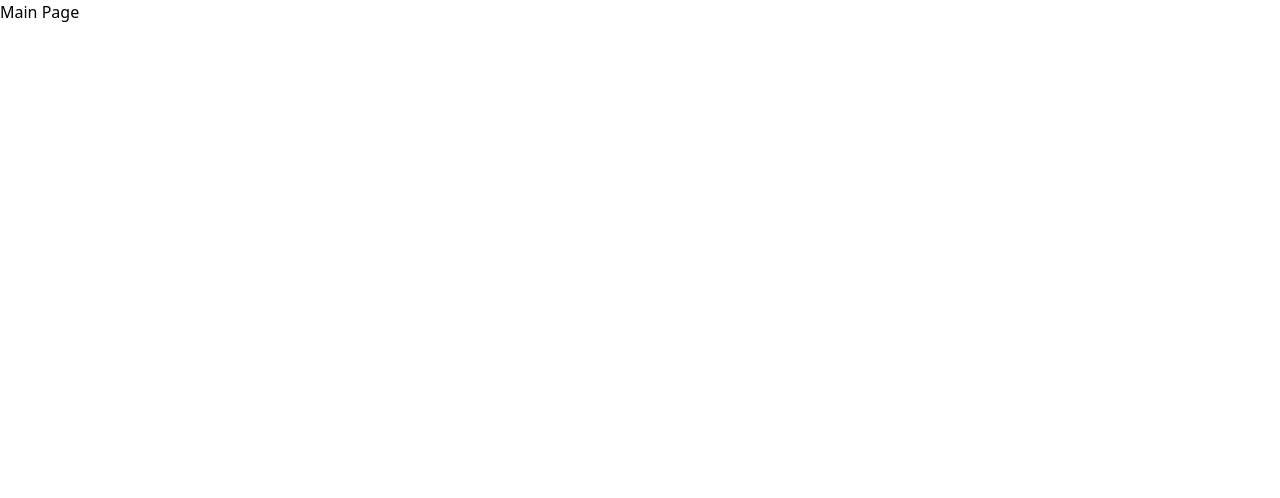
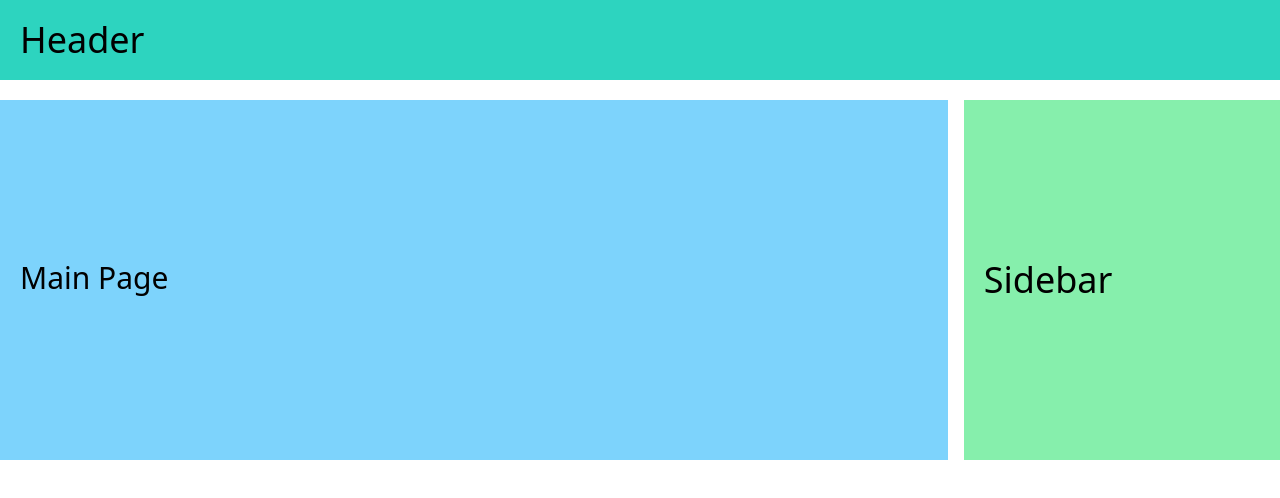
Before and after one commit to koratoo/Guguko_React, a React (Create React App) app: page / in a window 1280 px wide. Shown: the top 498 px of the page. Built offline with nearby package versions, Linux system fonts and the light colour scheme.

Commit message:
MainPage수정, css, tailwind config 수정

```diff
--- a/src/index.css
+++ b/src/index.css
@@ -1,3 +1,3 @@
 @tailwind base;
-@tailwind component;
-@tailwind utilties;
+@tailwind components;
+@tailwind utilities;
--- a/src/layouts/BasicLayout.js
+++ b/src/layouts/BasicLayout.js
@@ -21,3 +21,5 @@ const BaiscLayout = ({children}) => {
         </>
     );
 }
+
+export default BaiscLayout;
--- a/src/pages/MainPage.js
+++ b/src/pages/MainPage.js
@@ -1,8 +1,12 @@
+import BaiscLayout from "../layouts/BasicLayout";
+
 const MainPage = () => {
     return (
-        <div className=" text-3xl">
+        <BaiscLayout>
+         <div className=" text-3xl">
             <div>Main Page</div>
         </div>
+        </BaiscLayout>
     );
 }
 
--- a/tailwind.config.js
+++ b/tailwind.config.js
@@ -1,6 +1,8 @@
 /** @type {import('tailwindcss').Config} */
 module.exports = {
-  content: [],
+  content: [
+    "./src/**/*.{js,jsx,ts,tsx}",
+  ],
   theme: {
     extend: {},
   },
```
